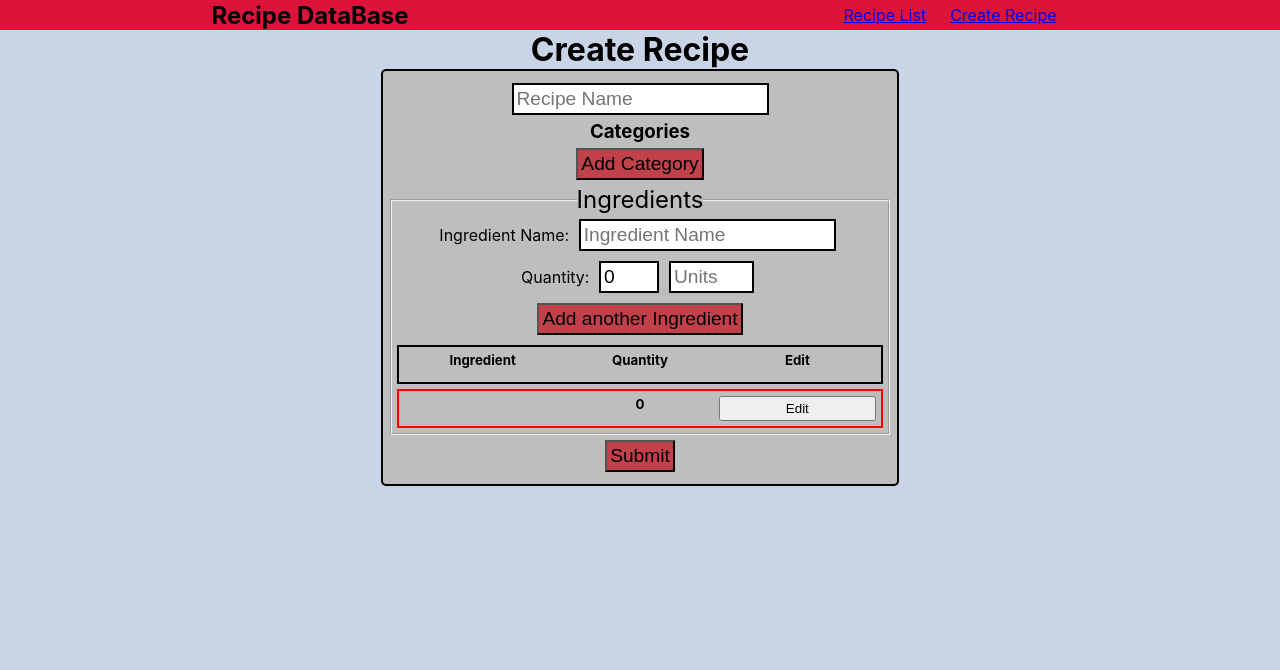
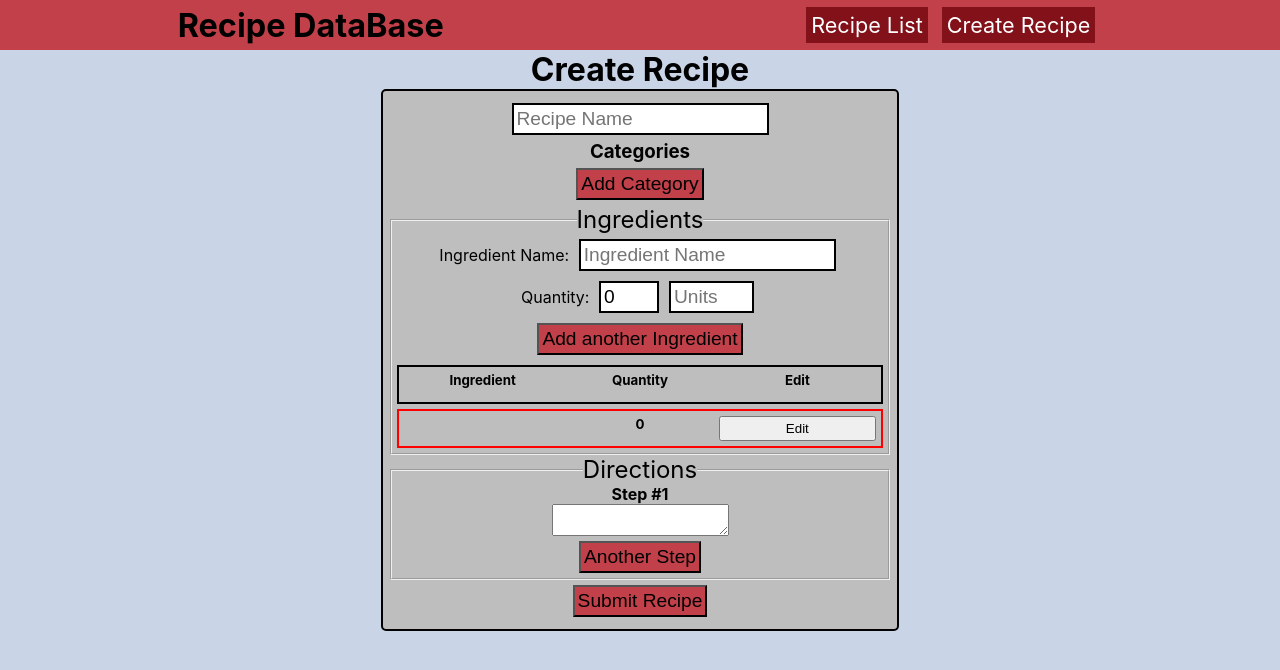
Before and after one commit to dylant135/recipes, a React (Create React App) app: page /create in a window 1280 px wide. Shown: the top 670 px of the page. Built offline with nearby package versions, Linux system fonts and the light colour scheme.

Commit message:
more styles and such

```diff
--- a/src/App.css
+++ b/src/App.css
@@ -5,6 +5,8 @@
 
 body {
   background-color: #cad4e7;
+  width: 100vw;
+  overflow-x: hidden;
 }
 
 .center {
@@ -16,7 +18,8 @@ nav {
   display: flex;
   justify-content: space-around;
   align-items: center;
-  background-color: crimson;
+  background-color: #c14049;
+  font-size: 1.35em;
 }
 
 .navContainer {
@@ -27,8 +30,15 @@ nav {
 
 .navItem {
   list-style: none;
+  text-decoration: none;
+  color: white;
+  background-color: #821119;
   padding: 5px;
-  margin: 0px 7px;
+  margin: 7px;
+}
+
+.navItem:hover {
+  background-color: #5d080f;
 }
 
 form {
@@ -50,7 +60,7 @@ input {
 
 
 
-.submit, .addMore, .moreCategories {
+.submit, .addMore, .moreCategories, .anotherStep {
   font-size: 1.2em;
   padding: 3px;
   margin: 5px;
@@ -58,12 +68,17 @@ input {
   background-color: #c14049;
 }
 
-.submit:hover, .addMore:hover, .moreCategories:hover {
+.submit:hover, .addMore:hover, .moreCategories:hover, .anotherStep:hover {
   background-color: #821119;
   color: white;
   cursor: pointer;
 }
 
+.directionsContainer {
+  display: flex;
+  flex-direction: column;
+  align-items: center;
+}
 
 .ingredient {
   display: grid;
--- a/src/components/Create.tsx
+++ b/src/components/Create.tsx
@@ -31,6 +31,8 @@ export default function Create({setRecipeList}:CreateProps) {
             checked: false
         }
     }))
+
+    const [steps, setSteps] = useState(1)
 
     //update isChecked when new category is added
     useEffect(() => {
@@ -282,7 +284,17 @@ export default function Create({setRecipeList}:CreateProps) {
                     {displayIngredients}
                 </fieldset>
 
-                 <button className="submit">Submit</button>
+                <fieldset className="directionsContainer">
+                    <legend style={{fontSize: '1.5em'}}>Directions</legend>
+
+                    <h4 className="center">Step #{steps}</h4>
+
+                    <textarea></textarea>
+
+                    <button type="button" className="anotherStep">Another Step</button>
+                </fieldset>
+
+                 <button className="submit">Submit Recipe</button>
             </form>
         </div>
     )
--- a/src/components/NavBar.tsx
+++ b/src/components/NavBar.tsx
@@ -6,9 +6,9 @@ export default function NavBar() {
         <nav>
             <h1>Recipe DataBase</h1>
             <ul className="navContainer">
-                <NavLink to='list' ><li className="navItem">Recipe List</li></NavLink>
+                <NavLink to='list' className='navItem' ><li>Recipe List</li></NavLink>
 
-                <NavLink to='create'><li className="navItem">Create Recipe</li></NavLink>
+                <NavLink to='create' className='navItem'><li>Create Recipe</li></NavLink>
             </ul>
         </nav>
     )
```
